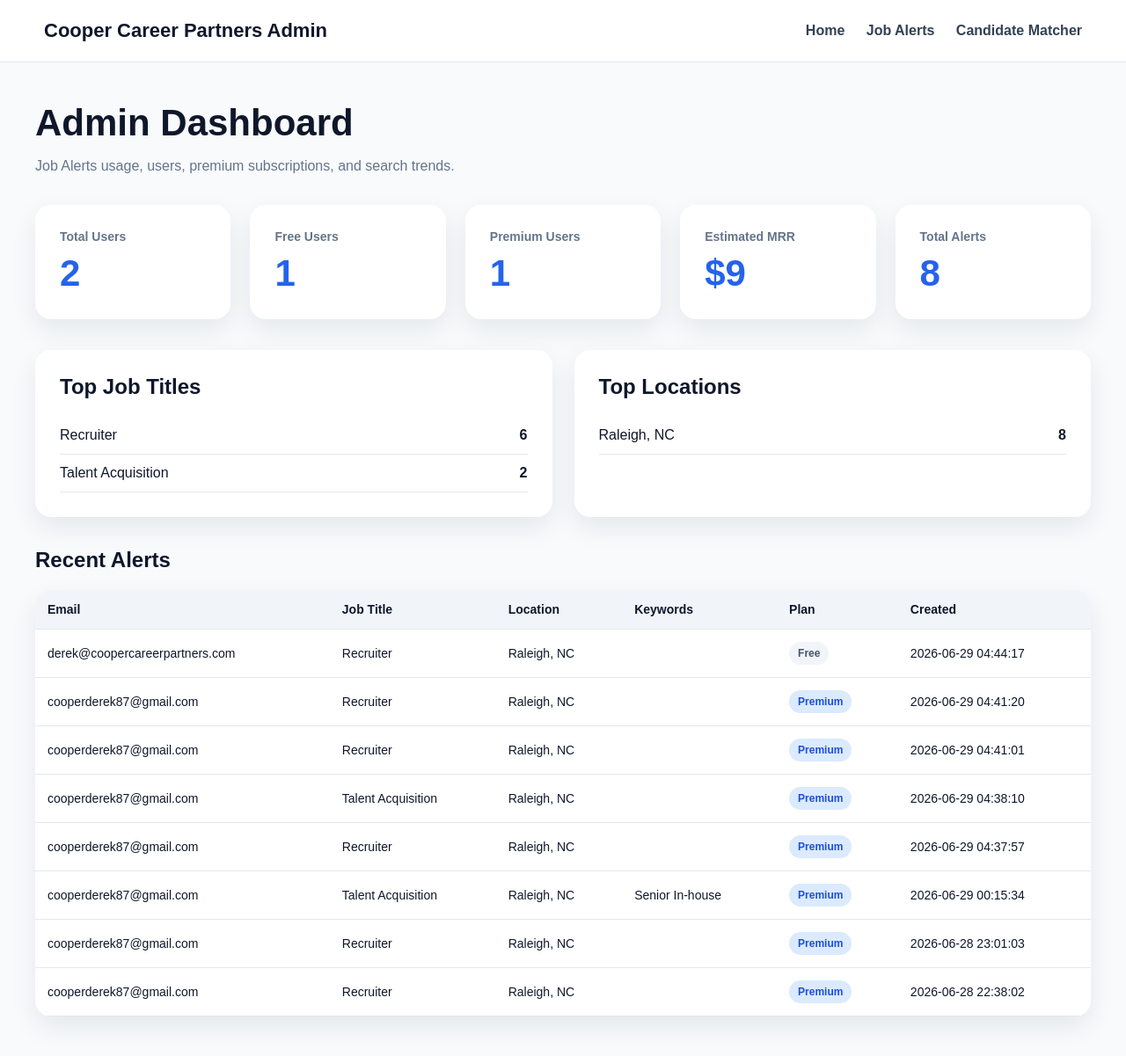
After one commit to CooperCareerPartners/document-ranker, a Flask app: page /admin in a window 1280 px wide. The commit adds this page. Shown: the whole page at 88% size. Run offline with Flask 3, Linux system fonts and the light colour scheme; the visitor is signed in with stand-in values (Sample User, id 1); data comes from the database, SQL or seed files in the repository; both versions use the stored data as it was after the commit.

Commit message:
add protected admin dashboard

```diff
--- a/app.py
+++ b/app.py
@@ -1,4 +1,4 @@
-from flask import Flask, render_template, request, redirect
+from flask import Flask, render_template, request, redirect, session
 from pypdf import PdfReader
 from docx import Document
 from sendgrid import SendGridAPIClient
@@ -13,6 +13,7 @@ import stripe
 from datetime import date
 
 app = Flask(__name__)
+app.secret_key = "change-this-later"
 
 stripe.api_key = os.environ.get("STRIPE_SECRET_KEY")
 
@@ -459,6 +460,26 @@ def send_job_alert_email(to_email, job):
         print("Email error:", e)
         return False
 
+def get_user_alert_status(email):
+    conn = sqlite3.connect(DATABASE)
+    conn.row_factory = sqlite3.Row
+    cursor = conn.cursor()
+
+    cursor.execute("""
+        SELECT COUNT(*) as alert_count,
+               MAX(COALESCE(is_premium, 0)) as is_premium
+        FROM job_alerts
+        WHERE email = ?
+    """, (email,))
+
+    row = cursor.fetchone()
+    conn.close()
+
+    return {
+        "alert_count": row["alert_count"],
+        "is_premium": bool(row["is_premium"])
+    }
+
 @app.route("/job-alerts", methods=["GET", "POST"])
 def job_alerts():
     if request.method == "POST":
@@ -467,6 +488,15 @@ def job_alerts():
         work_type = request.form.get("work_type", "").strip()
         keywords = request.form.get("keywords", "").strip()
         email = request.form.get("email", "").strip()
+
+        user_status = get_user_alert_status(email)
+        print("USER STATUS:", user_status)
+
+        if user_status["alert_count"] >= 1 and not user_status["is_premium"]:
+            return render_template(
+                "job_alerts.html",
+                limit_reached=True
+            )
 
         search_terms = job_title
 
@@ -486,9 +516,17 @@ def job_alerts():
 
         cursor.execute("""
             INSERT INTO job_alerts
-            (job_title, location, work_type, keywords, email, linkedin_url)
-            VALUES (?, ?, ?, ?, ?, ?)
-        """, (job_title, location, work_type, keywords, email, linkedin_url))
+            (job_title, location, work_type, keywords, email, linkedin_url, is_premium)
+            VALUES (?, ?, ?, ?, ?, ?, ?)
+        """, (
+            job_title,
+            location,
+            work_type,
+            keywords,
+            email,
+            linkedin_url,
+            1 if user_status["is_premium"] else 0
+        ))
 
         conn.commit()
         conn.close()
@@ -586,7 +624,7 @@ def create_checkout_session():
                     "quantity": 1,
                 }
             ],
-            success_url=os.environ.get("DOMAIN_URL", "http://127.0.0.1:5000") + "/job-alerts?success=premium",
+            success_url=os.environ.get("DOMAIN_URL", "http://127.0.0.1:5000") + "/premium-success?session_id={CHECKOUT_SESSION_ID}",
             cancel_url=os.environ.get("DOMAIN_URL", "http://127.0.0.1:5000") + "/job-alerts",
         )
 
@@ -596,6 +634,127 @@ def create_checkout_session():
         print("Stripe error:", e)
         return "Stripe checkout error", 500
 
+@app.route("/premium-success")
+def premium_success():
+    session_id = request.args.get("session_id")
+
+    if not session_id:
+        return "Missing Stripe session ID", 400
+
+    try:
+        session = stripe.checkout.Session.retrieve(session_id)
+
+        customer_email = None
+        stripe_customer_id = None
+
+        if session.customer_details:
+            customer_email = session.customer_details.email
+
+        stripe_customer_id = session.customer
+
+        if not customer_email:
+            return "Could not find customer email", 400
+
+        conn = sqlite3.connect(DATABASE)
+        cursor = conn.cursor()
+
+        cursor.execute("""
+            UPDATE job_alerts
+            SET is_premium = 1,
+                stripe_customer_id = ?
+            WHERE email = ?
+        """, (stripe_customer_id, customer_email))
+
+        conn.commit()
+        conn.close()
+
+        return render_template(
+            "job_alerts.html",
+            premium_success=True
+        )
+
+    except Exception as e:
+        print("Premium success error:", repr(e))
+        return f"Premium success error: {repr(e)}", 500
+
+@app.route("/admin-login", methods=["GET", "POST"])
+def admin_login():
+    if request.method == "POST":
+        password = request.form.get("password")
+        admin_password = os.environ.get("ADMIN_PASSWORD", "changeme")
+
+        if password == admin_password:
+            session["admin_authenticated"] = True
+            return redirect("/admin")
+
+        return render_template("admin_login.html", error="Incorrect password")
+
+    return render_template("admin_login.html")
+
+@app.route("/admin")
+def admin_dashboard():
+    if not session.get("admin_authenticated"):
+        return redirect("/admin-login")
+    conn = sqlite3.connect(DATABASE)
+    conn.row_factory = sqlite3.Row
+    cursor = conn.cursor()
+
+    cursor.execute("SELECT COUNT(*) AS total_alerts FROM job_alerts")
+    total_alerts = cursor.fetchone()["total_alerts"]
+
+    cursor.execute("SELECT COUNT(DISTINCT email) AS total_users FROM job_alerts")
+    total_users = cursor.fetchone()["total_users"]
+
+    cursor.execute("""
+        SELECT COUNT(DISTINCT email) AS premium_users
+        FROM job_alerts
+        WHERE COALESCE(is_premium, 0) = 1
+    """)
+    premium_users = cursor.fetchone()["premium_users"]
+
+    free_users = total_users - premium_users
+    mrr = premium_users * 9
+
+    cursor.execute("""
+        SELECT job_title, COUNT(*) AS count
+        FROM job_alerts
+        GROUP BY job_title
+        ORDER BY count DESC
+        LIMIT 5
+    """)
+    top_titles = cursor.fetchall()
+
+    cursor.execute("""
+        SELECT location, COUNT(*) AS count
+        FROM job_alerts
+        GROUP BY location
+        ORDER BY count DESC
+        LIMIT 5
+    """)
+    top_locations = cursor.fetchall()
+
+    cursor.execute("""
+        SELECT email, job_title, location, keywords, is_premium, created_at
+        FROM job_alerts
+        ORDER BY created_at DESC
+        LIMIT 25
+    """)
+    recent_alerts = cursor.fetchall()
+
+    conn.close()
+
+    return render_template(
+        "admin.html",
+        total_alerts=total_alerts,
+        total_users=total_users,
+        premium_users=premium_users,
+        free_users=free_users,
+        mrr=mrr,
+        top_titles=top_titles,
+        top_locations=top_locations,
+        recent_alerts=recent_alerts
+    )
+
 if __name__ == "__main__":
     port = int(os.environ.get("PORT", 5000))
     app.run(host="0.0.0.0", port=port)
--- /dev/null
+++ b/templates/admin.html
@@ -0,0 +1,255 @@
+<!DOCTYPE html>
+<html>
+<head>
+    <title>Admin Dashboard | Cooper Career Partners</title>
+
+    <style>
+        body {
+            margin: 0;
+            font-family: Arial, sans-serif;
+            background: #f8fafc;
+            color: #0f172a;
+        }
+
+        nav {
+            display: flex;
+            justify-content: space-between;
+            align-items: center;
+            padding: 22px 50px;
+            background: white;
+            border-bottom: 1px solid #e5e7eb;
+        }
+
+        nav a {
+            margin-left: 20px;
+            text-decoration: none;
+            color: #334155;
+            font-weight: 700;
+        }
+
+        .brand {
+            font-weight: 900;
+            font-size: 22px;
+        }
+
+        .container {
+            max-width: 1200px;
+            margin: 45px auto;
+            padding: 0 25px;
+        }
+
+        h1 {
+            font-size: 42px;
+            margin-bottom: 10px;
+        }
+
+        .subtitle {
+            color: #64748b;
+            margin-bottom: 35px;
+        }
+
+        .stats-grid {
+            display: grid;
+            grid-template-columns: repeat(auto-fit, minmax(220px, 1fr));
+            gap: 22px;
+            margin-bottom: 35px;
+        }
+
+        .stat-card {
+            background: white;
+            padding: 28px;
+            border-radius: 18px;
+            box-shadow: 0 12px 30px rgba(15, 23, 42, 0.08);
+        }
+
+        .stat-label {
+            color: #64748b;
+            font-weight: 800;
+            font-size: 14px;
+        }
+
+        .stat-value {
+            font-size: 42px;
+            font-weight: 900;
+            margin-top: 10px;
+            color: #2563eb;
+        }
+
+        .section-grid {
+            display: grid;
+            grid-template-columns: 1fr 1fr;
+            gap: 25px;
+            margin-bottom: 35px;
+        }
+
+        .panel {
+            background: white;
+            padding: 28px;
+            border-radius: 18px;
+            box-shadow: 0 12px 30px rgba(15, 23, 42, 0.08);
+        }
+
+        .panel h2 {
+            margin-top: 0;
+        }
+
+        .row {
+            display: flex;
+            justify-content: space-between;
+            border-bottom: 1px solid #e5e7eb;
+            padding: 12px 0;
+        }
+
+        table {
+            width: 100%;
+            border-collapse: collapse;
+            background: white;
+            border-radius: 18px;
+            overflow: hidden;
+            box-shadow: 0 12px 30px rgba(15, 23, 42, 0.08);
+        }
+
+        th, td {
+            padding: 14px;
+            border-bottom: 1px solid #e5e7eb;
+            text-align: left;
+            font-size: 14px;
+        }
+
+        th {
+            background: #f1f5f9;
+            font-weight: 900;
+        }
+
+        .badge {
+            display: inline-block;
+            padding: 6px 10px;
+            border-radius: 999px;
+            font-weight: 800;
+            font-size: 12px;
+        }
+
+        .premium {
+            background: #dbeafe;
+            color: #1d4ed8;
+        }
+
+        .free {
+            background: #f1f5f9;
+            color: #475569;
+        }
+
+        @media (max-width: 850px) {
+            .section-grid {
+                grid-template-columns: 1fr;
+            }
+
+            nav {
+                flex-direction: column;
+                gap: 12px;
+            }
+
+            table {
+                font-size: 12px;
+            }
+        }
+    </style>
+</head>
+
+<body>
+
+<nav>
+    <div class="brand">Cooper Career Partners Admin</div>
+    <div>
+        <a href="/">Home</a>
+        <a href="/job-alerts">Job Alerts</a>
+        <a href="/candidate-matcher">Candidate Matcher</a>
+    </div>
+</nav>
+
+<div class="container">
+    <h1>Admin Dashboard</h1>
+    <p class="subtitle">Job Alerts usage, users, premium subscriptions, and search trends.</p>
+
+    <div class="stats-grid">
+        <div class="stat-card">
+            <div class="stat-label">Total Users</div>
+            <div class="stat-value">{{ total_users }}</div>
+        </div>
+
+        <div class="stat-card">
+            <div class="stat-label">Free Users</div>
+            <div class="stat-value">{{ free_users }}</div>
+        </div>
+
+        <div class="stat-card">
+            <div class="stat-label">Premium Users</div>
+            <div class="stat-value">{{ premium_users }}</div>
+        </div>
+
+        <div class="stat-card">
+            <div class="stat-label">Estimated MRR</div>
+            <div class="stat-value">${{ mrr }}</div>
+        </div>
+
+        <div class="stat-card">
+            <div class="stat-label">Total Alerts</div>
+            <div class="stat-value">{{ total_alerts }}</div>
+        </div>
+    </div>
+
+    <div class="section-grid">
+        <div class="panel">
+            <h2>Top Job Titles</h2>
+            {% for item in top_titles %}
+                <div class="row">
+                    <span>{{ item.job_title }}</span>
+                    <strong>{{ item.count }}</strong>
+                </div>
+            {% endfor %}
+        </div>
+
+        <div class="panel">
+            <h2>Top Locations</h2>
+            {% for item in top_locations %}
+                <div class="row">
+                    <span>{{ item.location }}</span>
+                    <strong>{{ item.count }}</strong>
+                </div>
+            {% endfor %}
+        </div>
+    </div>
+
+    <h2>Recent Alerts</h2>
+
+    <table>
+        <tr>
+            <th>Email</th>
+            <th>Job Title</th>
+            <th>Location</th>
+            <th>Keywords</th>
+            <th>Plan</th>
+            <th>Created</th>
+        </tr>
+
+        {% for alert in recent_alerts %}
+        <tr>
+            <td>{{ alert.email }}</td>
+            <td>{{ alert.job_title }}</td>
+            <td>{{ alert.location }}</td>
+            <td>{{ alert.keywords }}</td>
+            <td>
+                {% if alert.is_premium %}
+                    <span class="badge premium">Premium</span>
+                {% else %}
+                    <span class="badge free">Free</span>
+                {% endif %}
+            </td>
+            <td>{{ alert.created_at }}</td>
+        </tr>
+        {% endfor %}
+    </table>
+</div>
+
+</body>
+</html>
```
Also changed, not shown: templates/admin_login.html (added, +18 -0 lines), templates/job_alerts.html (+15 -0 lines), job_alerts.db.
